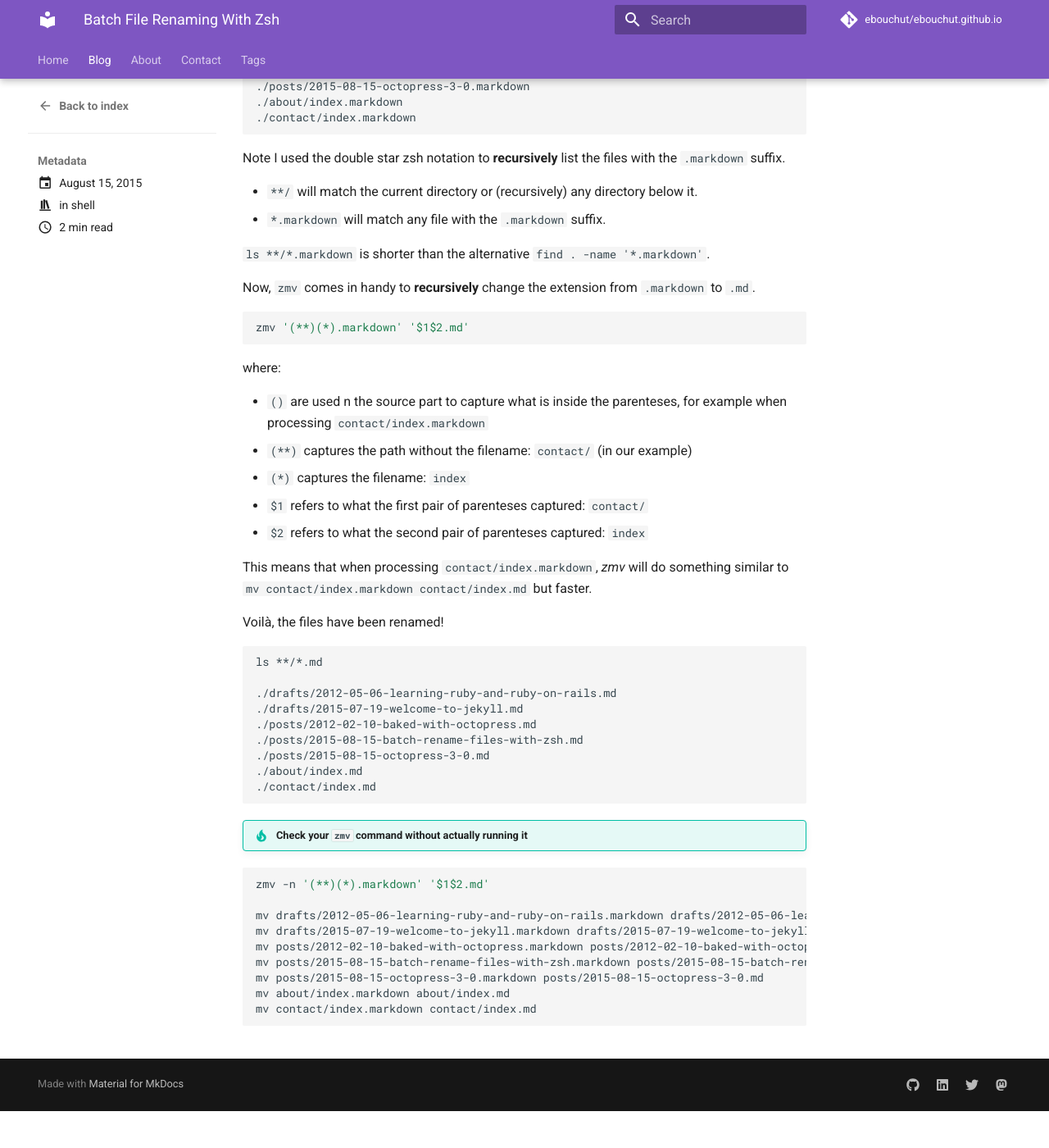
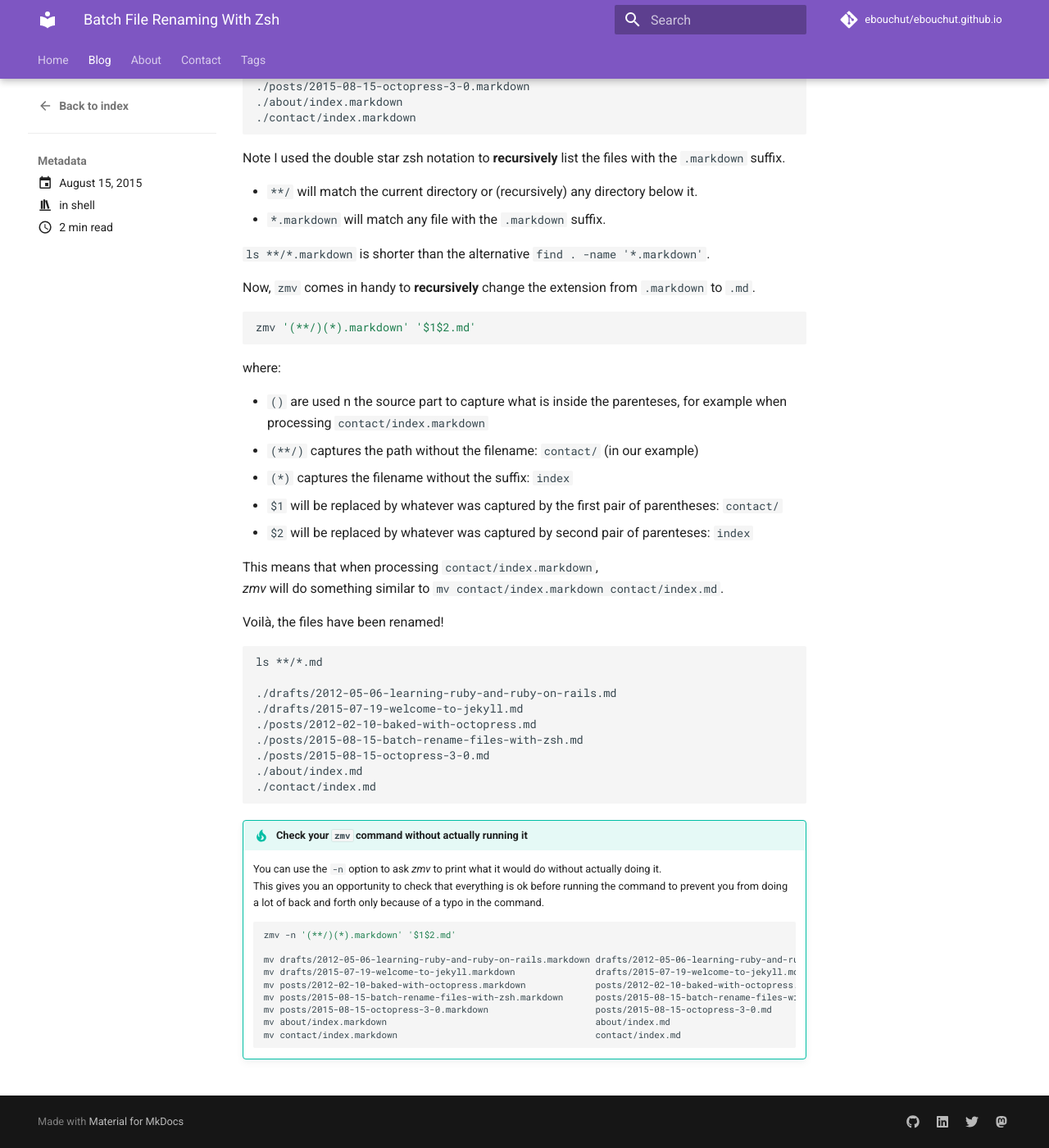
Before and after one commit to ebouchut/ebouchut.github.io, an MkDocs documentation site: the page built from docs/blog/posts/2015-08-15-batch-rename-files-with-zsh.md, in a window 1280 px wide and 1400 px high, scrolled down 503 px. Shown: the whole window at 82% size. Built offline with MkDocs 1.6.1 and Material for MkDocs 9.7.7, drawn with Linux system fonts in a browser that asks for light colours; comment, search, counter and statistics services are not loaded; before the commit the page ends 1858 px from its top, so only the background shows below that.

Commit message:
✏️ Fix admonition and wording

````diff
--- a/docs/blog/posts/2015-08-15-batch-rename-files-with-zsh.md
+++ b/docs/blog/posts/2015-08-15-batch-rename-files-with-zsh.md
@@ -44,20 +44,19 @@ Note I used the double star zsh notation to **recursively** list the files with
 Now, `zmv` comes in handy to **recursively** change the extension from `.markdown` to `.md`.
 
 ```shell
-zmv '(**)(*).markdown' '$1$2.md'
+zmv '(**/)(*).markdown' '$1$2.md'
 ```
 
 where:
 
 - `()` are used n the source part to capture what is inside the parenteses, for example when processing `contact/index.markdown`
-- `(**)` captures the path without the filename: `contact/` (in our example)
-- `(*)` captures the filename: `index`
-- `$1` refers to what the first pair of parenteses captured: `contact/`
-- `$2` refers to what the second pair of parenteses captured: `index`
+- `(**/)` captures the path without the filename: `contact/` (in our example)
+- `(*)` captures the filename without the suffix: `index`
+- `$1` will be replaced by whatever was captured by the first pair of parentheses: `contact/`
+- `$2` will be replaced by whatever was captured by second pair of parenteses: `index`
 
 This means that when processing `contact/index.markdown`,
-_zmv_ will do something similar to
-`mv contact/index.markdown contact/index.md` but faster.
+_zmv_ will do something similar to `mv contact/index.markdown contact/index.md`.
 
 Voilà, the files have been renamed!
 
@@ -75,14 +74,18 @@ ls **/*.md
 
 !!! tip "Check your `zmv` command without actually running it"
 
-```shell
-zmv -n '(**)(*).markdown' '$1$2.md'
+    You can use the `-n` option to ask *zmv* to print what it would do without actually doing it.
+    This gives you an opportunity to check that everything is ok before running the command
+    to prevent you from doing a lot of back and forth only because of a typo in the command.
 
-mv drafts/2012-05-06-learning-ruby-and-ruby-on-rails.markdown drafts/2012-05-06-learning-ruby-and-ruby-on-rails.md
-mv drafts/2015-07-19-welcome-to-jekyll.markdown drafts/2015-07-19-welcome-to-jekyll.md
-mv posts/2012-02-10-baked-with-octopress.markdown posts/2012-02-10-baked-with-octopress.md
-mv posts/2015-08-15-batch-rename-files-with-zsh.markdown posts/2015-08-15-batch-rename-files-with-zsh.md
-mv posts/2015-08-15-octopress-3-0.markdown posts/2015-08-15-octopress-3-0.md
-mv about/index.markdown about/index.md
-mv contact/index.markdown contact/index.md
-```
+    ```shell
+    zmv -n '(**/)(*).markdown' '$1$2.md'
+
+    mv drafts/2012-05-06-learning-ruby-and-ruby-on-rails.markdown drafts/2012-05-06-learning-ruby-and-ruby-on-rails.md
+    mv drafts/2015-07-19-welcome-to-jekyll.markdown               drafts/2015-07-19-welcome-to-jekyll.md
+    mv posts/2012-02-10-baked-with-octopress.markdown             posts/2012-02-10-baked-with-octopress.md
+    mv posts/2015-08-15-batch-rename-files-with-zsh.markdown      posts/2015-08-15-batch-rename-files-with-zsh.md
+    mv posts/2015-08-15-octopress-3-0.markdown                    posts/2015-08-15-octopress-3-0.md
+    mv about/index.markdown                                       about/index.md
+    mv contact/index.markdown                                     contact/index.md
+    ```
````
